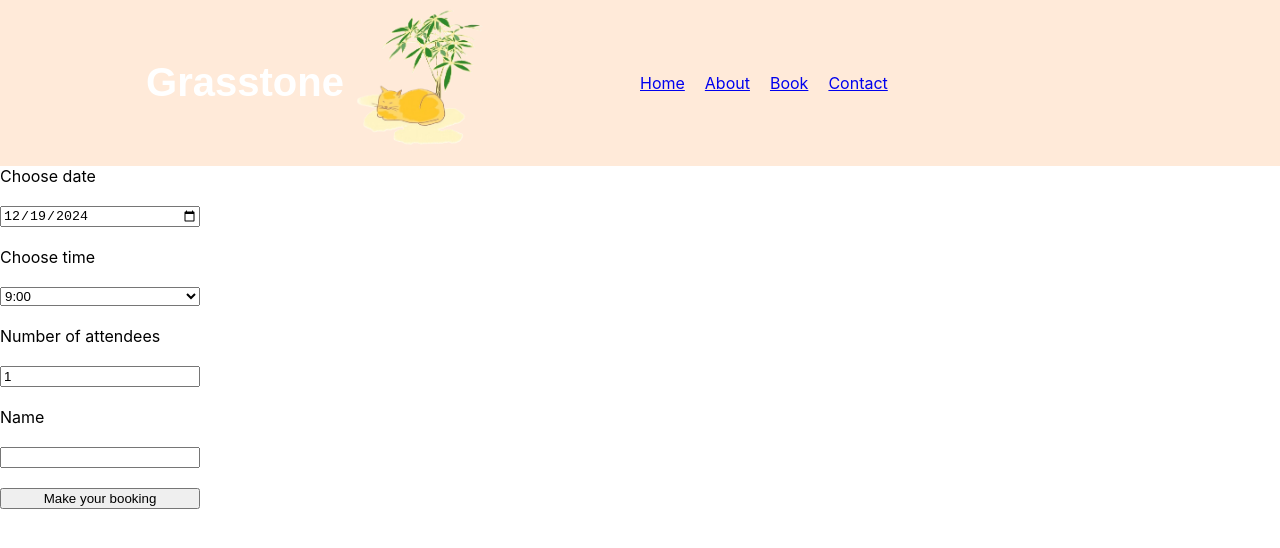
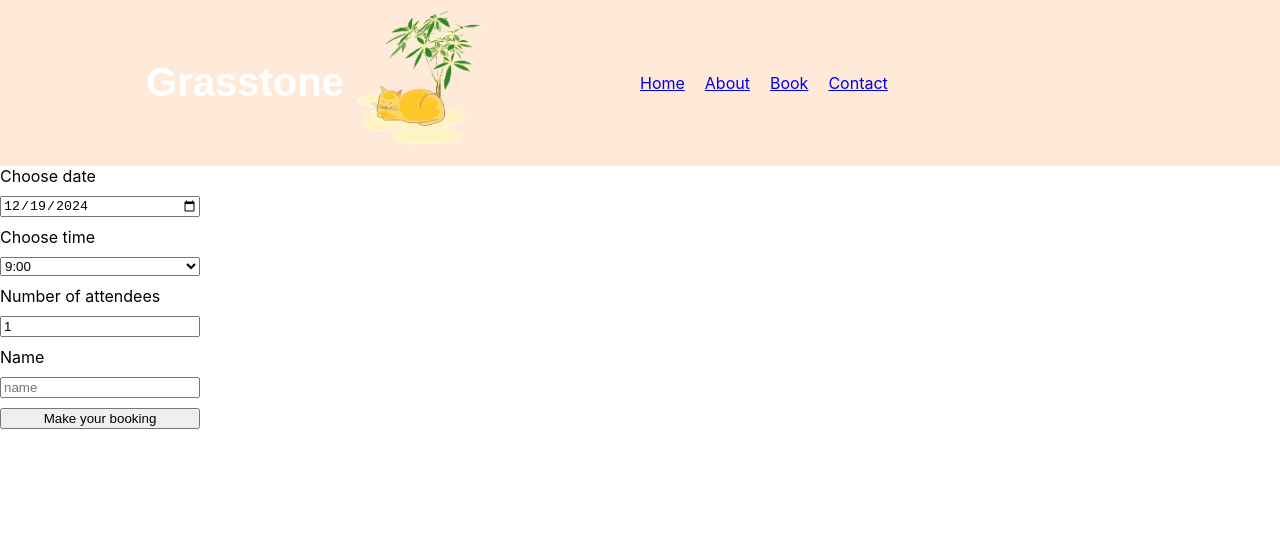
Before and after one commit to Chi-Ara293/stonerepo, a React (Create React App) app in the folder stone/: page /book in a window 1280 px wide. Shown: the top 548 px of the page. Built offline with nearby package versions, Linux system fonts and the light colour scheme.

Commit message:
small adjustment on Book.js

```diff
--- /dev/null
+++ b/stone/src/Book.css
@@ -0,0 +1,6 @@
+.book {
+    display: grid;
+    grid-template-columns: 1fr;
+    max-width: 200px;
+    gap: 10px;
+}
--- a/stone/src/Book.js
+++ b/stone/src/Book.js
@@ -1,5 +1,6 @@
 import { useState, useEffect } from "react";
 import { useNavigate } from "react-router-dom";
+import  './Book.css';
 
 const Book = ({availableTimes, updateTimes}) => {
  const [selectDate, setSelectDate] = useState('')
@@ -38,8 +39,7 @@ const handleSubmit = (e) => {
 };
 
  return (
-      <form
-       style={{display: "grid", maxWidth: '200px', gap: '20px'}}
+      <form className="book"
        onSubmit={handleSubmit}
        aria-labelledby="booking-form"
       >
@@ -90,6 +90,7 @@ const handleSubmit = (e) => {
          type="text"
          id="name"
          value={name}
+         placeholder = "name"
          onChange={handleNameChange}
          autoComplete="given-name"
          ></input>
```
